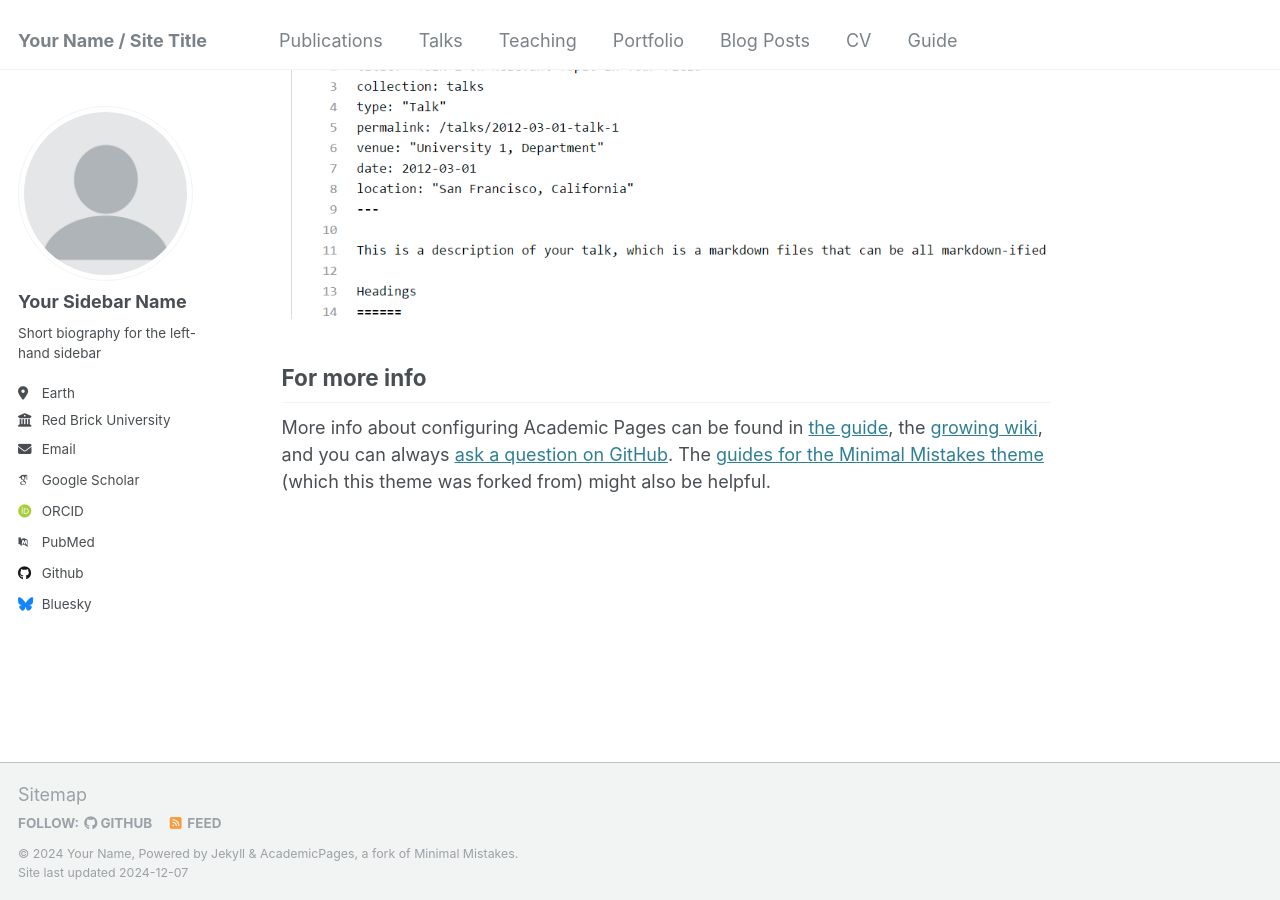
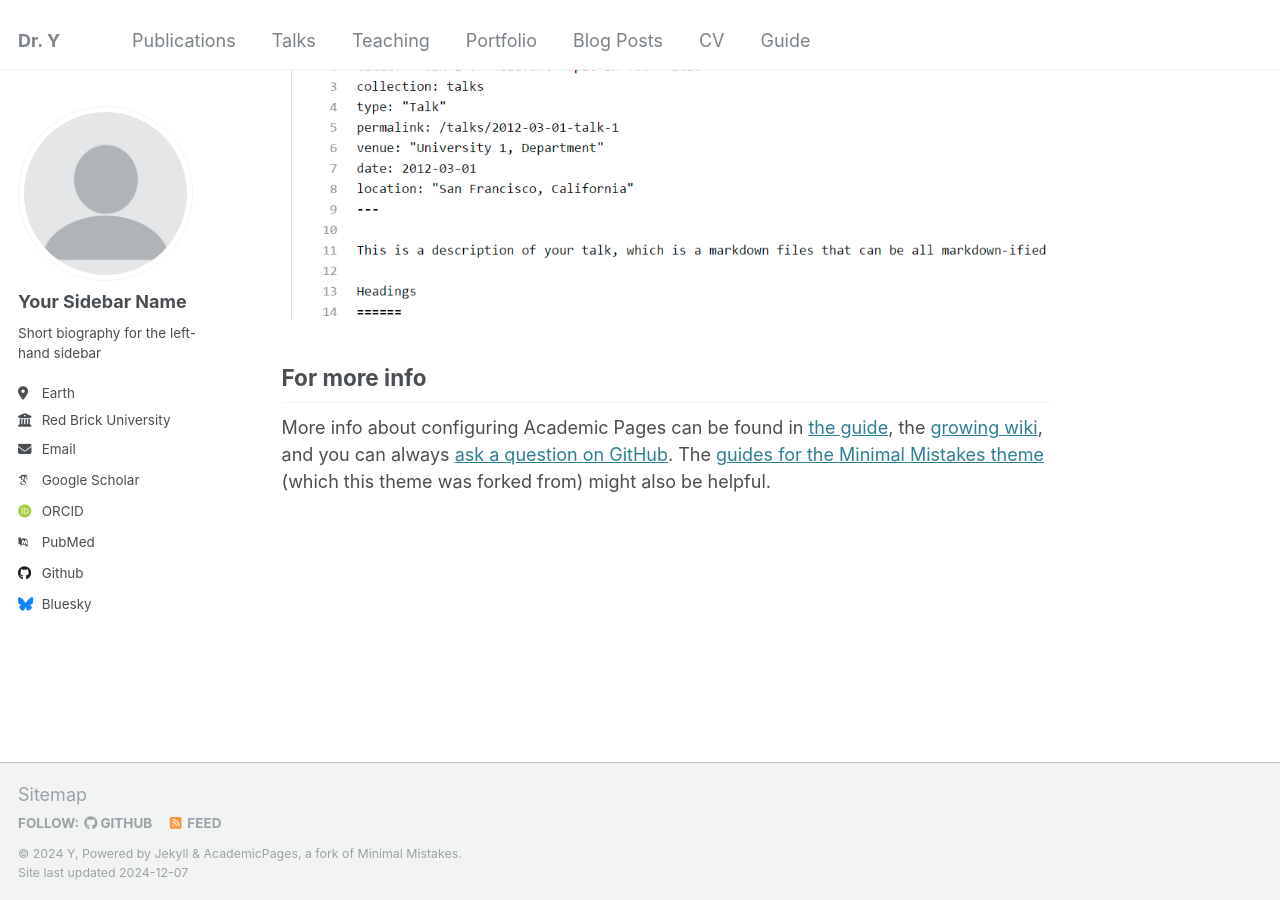
Before and after one commit to cpyo/cpyo.github.io, a Jekyll site: the page built from _pages/about.md, in a window 1280 px wide and 900 px high, scrolled down 2643 px. Built offline with Jekyll 4.4.1, drawn with Linux system fonts in a browser that asks for light colours; some web fonts are replaced.

Commit message:
Update _config.yml

```diff
--- a/_config.yml
+++ b/_config.yml
@@ -8,13 +8,13 @@
 
 # Basic Site Settings
 locale                   : "en-US"
-title                    : "Your Name / Site Title"
+title                    : "Dr. Y"
 title_separator          : "-"
-name                     : &name "Your Name"
+name                     : &name "Y"
 description              : &description "personal description"
-url                      : https://academicpages.github.io # the base hostname & protocol for your site e.g. "https://[your GitHub username].github.io"
+url                      : https://cpyo.github.io # the base hostname & protocol for your site e.g. "https://[your GitHub username].github.io"
 baseurl                  : "" # the subpath of your site, e.g. "/blog"
-repository               : "academicpages/academicpages.github.io"
+repository               : "cpyo.github.io"
 
 # Site Author - The following control what appear as part of the author content on the side bar.
 #               If a field is blank the icon and link will not appear, otherwise it will be shown.
```
